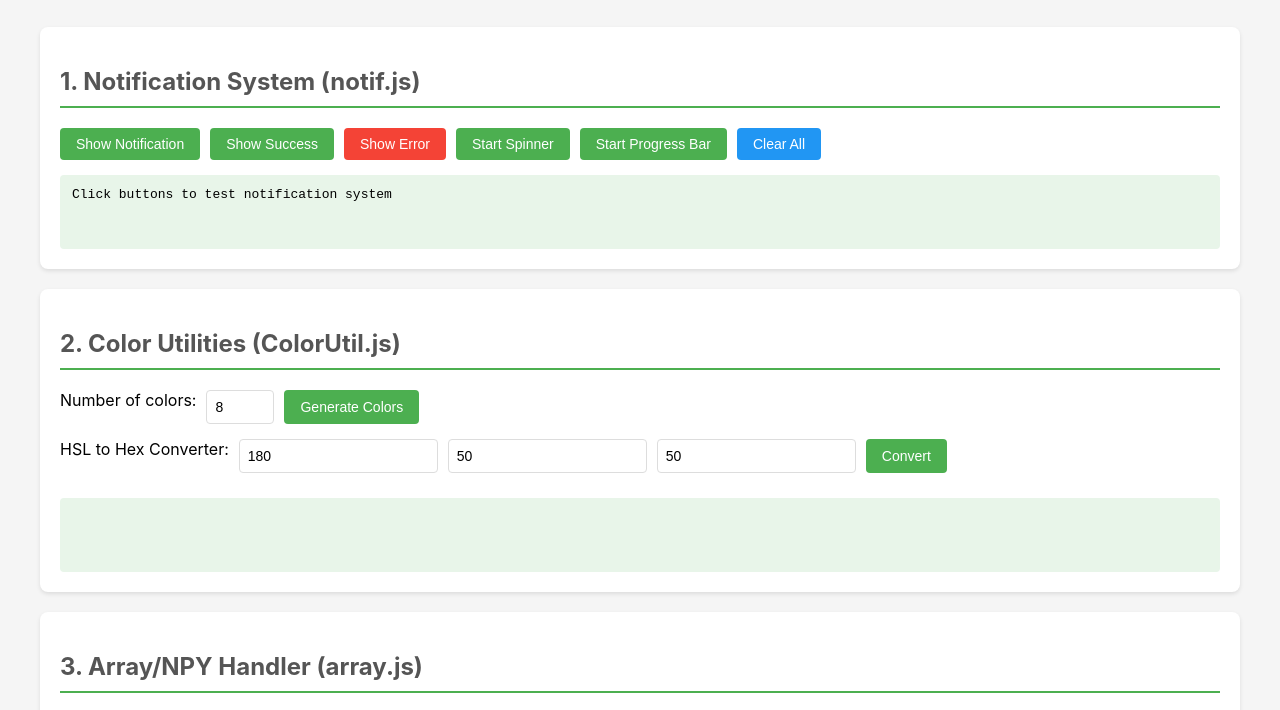
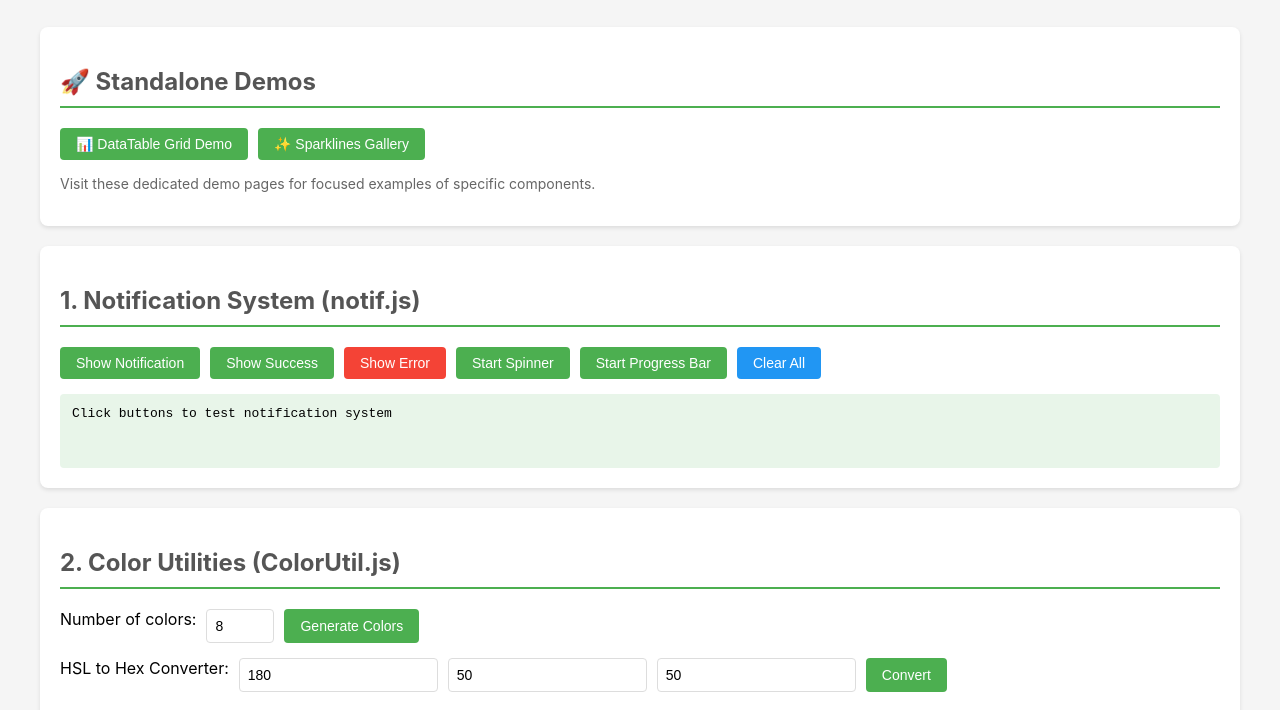
Before and after one commit to mivanit/js-dev-toolkit, a plain HTML site: page index.html in a window 1280 px wide. Shown: the part 83-793 px from the top of the page. Drawn offline with Linux system fonts and the light colour scheme.

Commit message:
Refactor demos structure

```diff
--- a/index.html
+++ b/index.html
@@ -58,6 +58,14 @@
 
         button:hover {
             background: #45a049;
+        }
+
+        a {
+            text-decoration: none;
+        }
+
+        a button {
+            display: inline-block;
         }
 
         button.secondary {
@@ -223,6 +231,22 @@
 <body>
     <div class="container">
         <h1>JS Dev Toolkit - Functionality Test</h1>
+
+        <!-- Demo Links Section -->
+        <div class="module">
+            <h2>🚀 Standalone Demos</h2>
+            <div class="controls">
+                <a href="demos/grid.html" target="_blank">
+                    <button>📊 DataTable Grid Demo</button>
+                </a>
+                <a href="demos/sparklines.html" target="_blank">
+                    <button>✨ Sparklines Gallery</button>
+                </a>
+            </div>
+            <p style="color: #666; font-size: 14px; margin-top: 10px;">
+                Visit these dedicated demo pages for focused examples of specific components.
+            </p>
+        </div>
         <!-- Notification System -->
         <div class="module">
             <h2>1. Notification System (notif.js)</h2>
```
Also changed, not shown: demos/grid.html (+2 -2 lines), demos/sparklines.html (+1 -1 lines).
